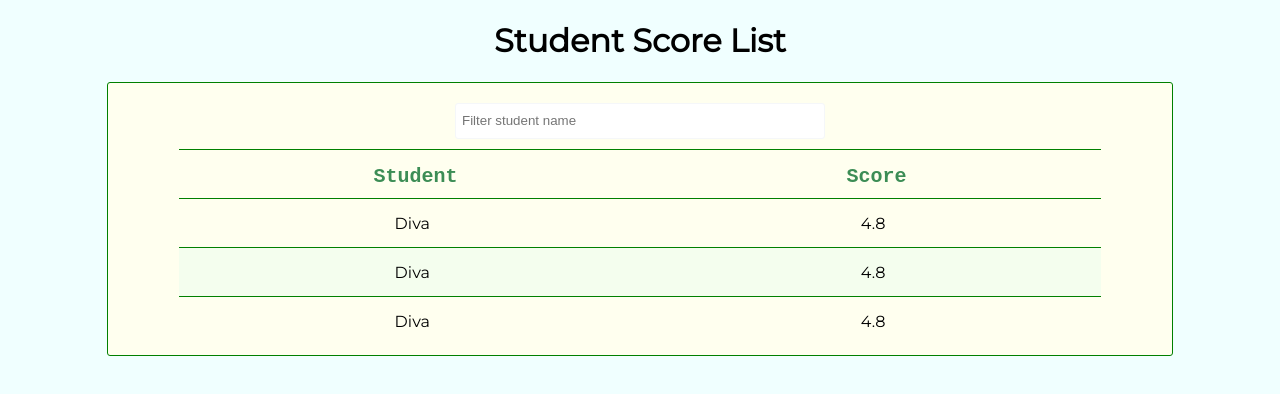
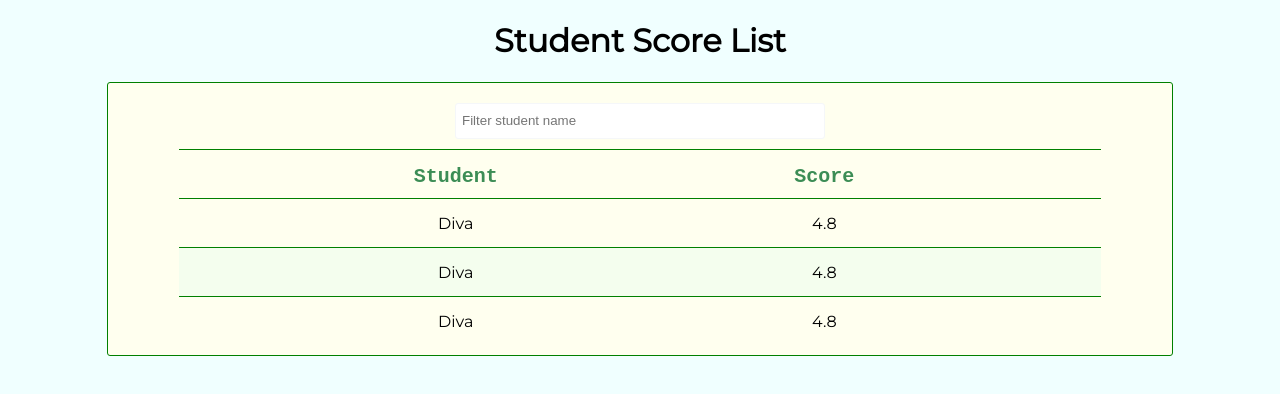
Before and after one commit to ZoeZhanZY/react-student-scores, a React (Create React App) app: page / in a window 1280 px wide. Shown: the top 394 px of the page. Built offline with nearby package versions, Linux system fonts and the light colour scheme; a web font is replaced by a local one.

Commit message:
update css

```diff
--- a/public/styles.css
+++ b/public/styles.css
@@ -1,39 +1,39 @@
 body {
   background-color: azure;
   text-align: center;
-	font-family: "Montserrat" , sans-serif;
+  font-family: "Montserrat", sans-serif;
   padding: 0;
   margin: 0;
   box-sizing: border-box;
 }
 
 .container {
-	border: 1px solid green ;
+  border: 1px solid green;
   border-radius: 3px;
   padding: 10px 20px 10px;
   margin: 0 auto 0;
-	background-color:rgb(255, 255, 239);
+  background-color: rgb(255, 255, 239);
   width: 80%;
 }
 
 .row {
   display: flex;
-	justify-content: space-between;
+  justify-content: center;
   height: 3rem;
   width: 90%;
   margin: 0 auto 0;
-	border-top:1px solid green ;
+  border-top: 1px solid green;
 }
 
 .cell {
-	flex-grow: 1;
-	padding-top:15px;
+  width: 40%;
+  padding-top: 15px;
   padding-bottom: 10px;
 }
 
 .title {
   font-size: 20px;
-	font-family:'Courier New', Courier, monospace;
+  font-family: "Courier New", Courier, monospace;
   color: rgb(60, 141, 85);
   font-weight: 600;
 }
```
Lines whose indentation alone changed are shown as unchanged.
